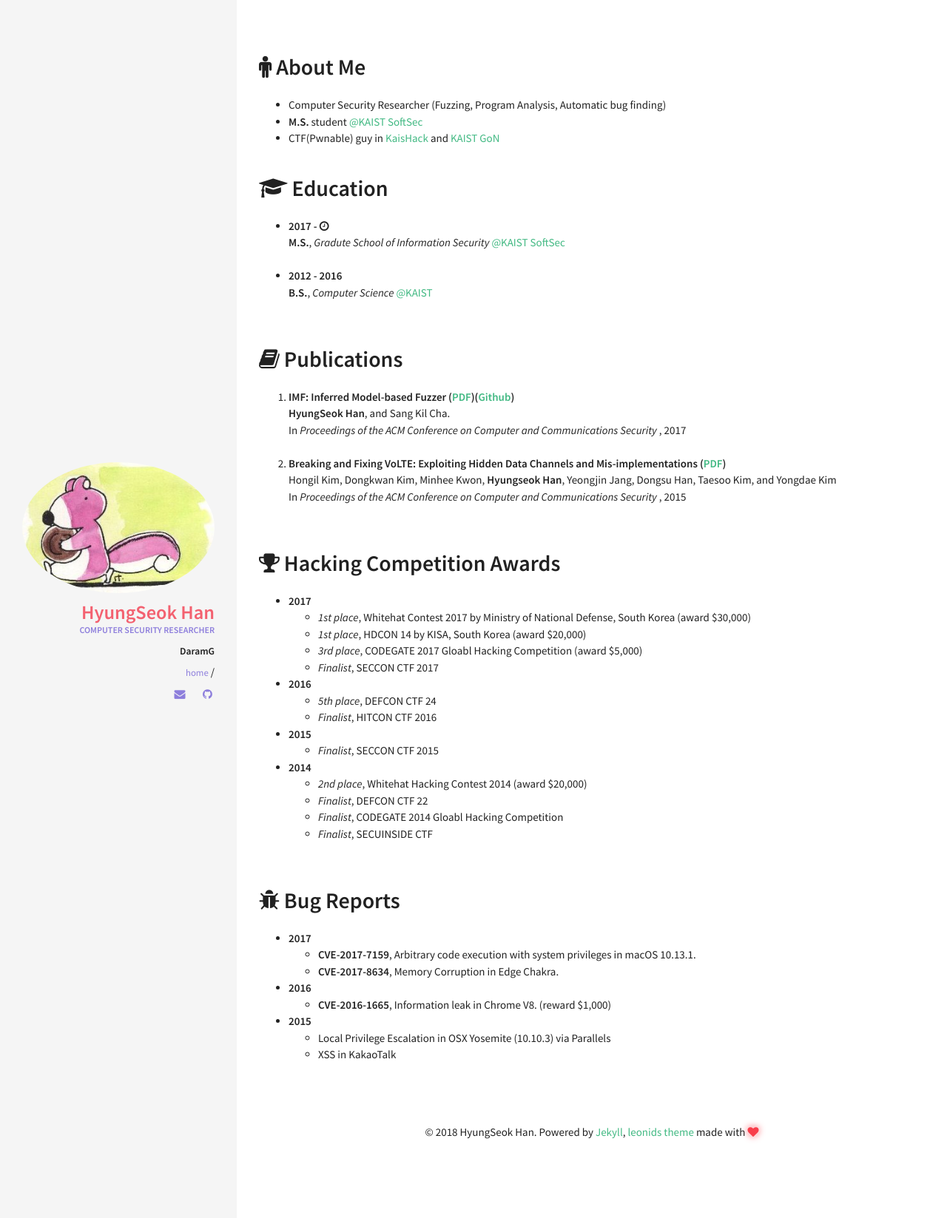
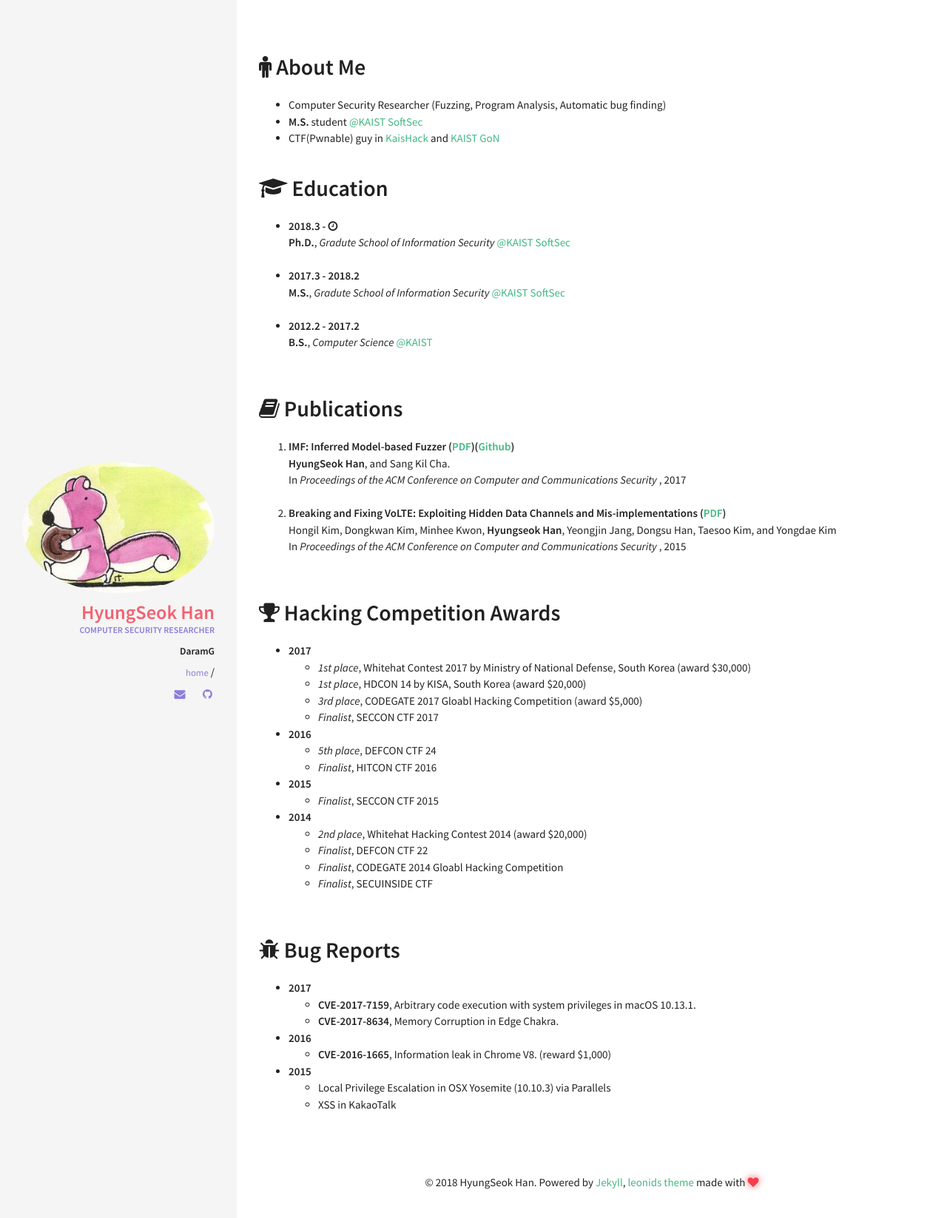
Before and after one commit to DaramG/daramg.github.io, a Jekyll site: the page built from index.html, in a window 1280 px wide. Shown: the top 1647 px of the page at 74% size. Built offline with Jekyll 4.4.1, drawn with Linux system fonts in a browser that asks for light colours.

Commit message:
Update education.yml

```diff
--- a/_data/index/education.yml
+++ b/_data/index/education.yml
@@ -1,9 +1,14 @@
 - name: KAIST SoftSec
   link: https://softsec.kaist.ac.kr/
-  date: 2017 - <i class="fa fa-clock-o" aria-hidden="true" title="Until Now"></i>
+  date: 2018.3 - <i class="fa fa-clock-o" aria-hidden="true" title="Until Now"></i>
+  descr: <strong>Ph.D.</strong>, <em>Gradute School of Information Security</em>
+
+- name: KAIST SoftSec
+  link: https://softsec.kaist.ac.kr/
+  date: 2017.3 - 2018.2
   descr: <strong>M.S.</strong>, <em>Gradute School of Information Security</em>
 
 - name: KAIST
   link: http://www.kaist.ac.kr/
-  date: 2012 - 2016
+  date: 2012.2 - 2017.2
   descr: <strong>B.S.</strong>, <em>Computer Science</em>
```
